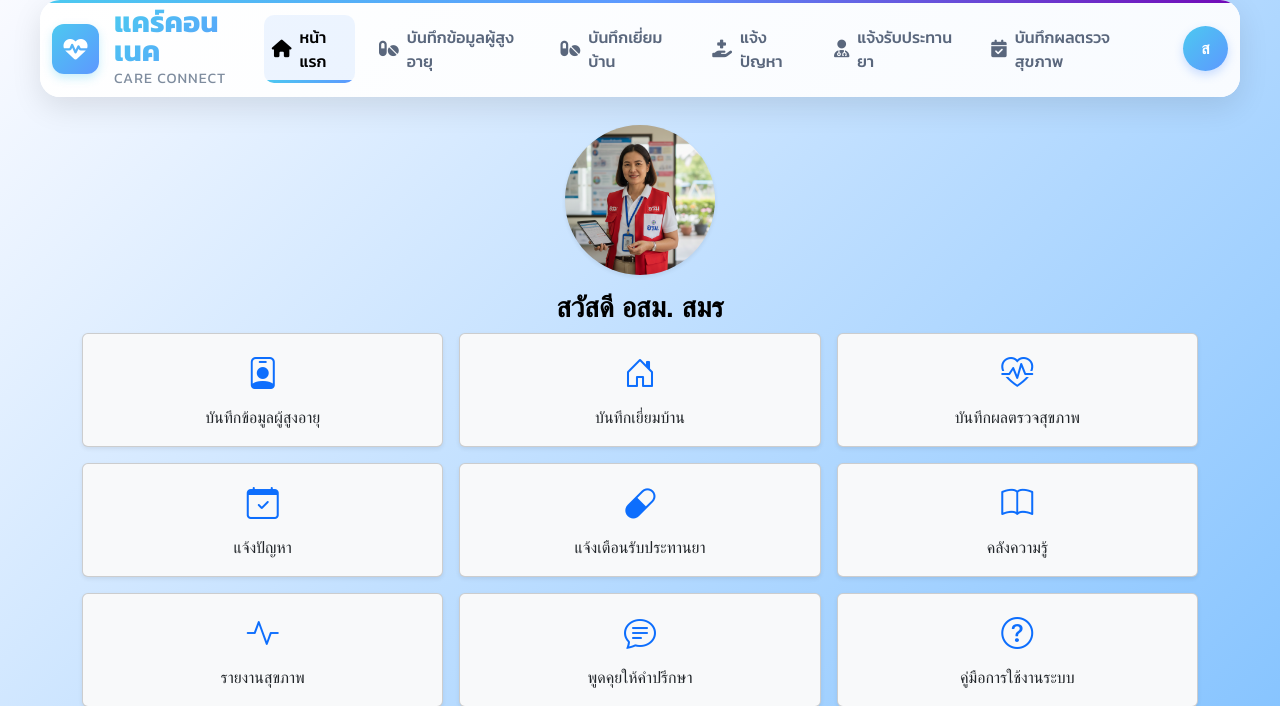
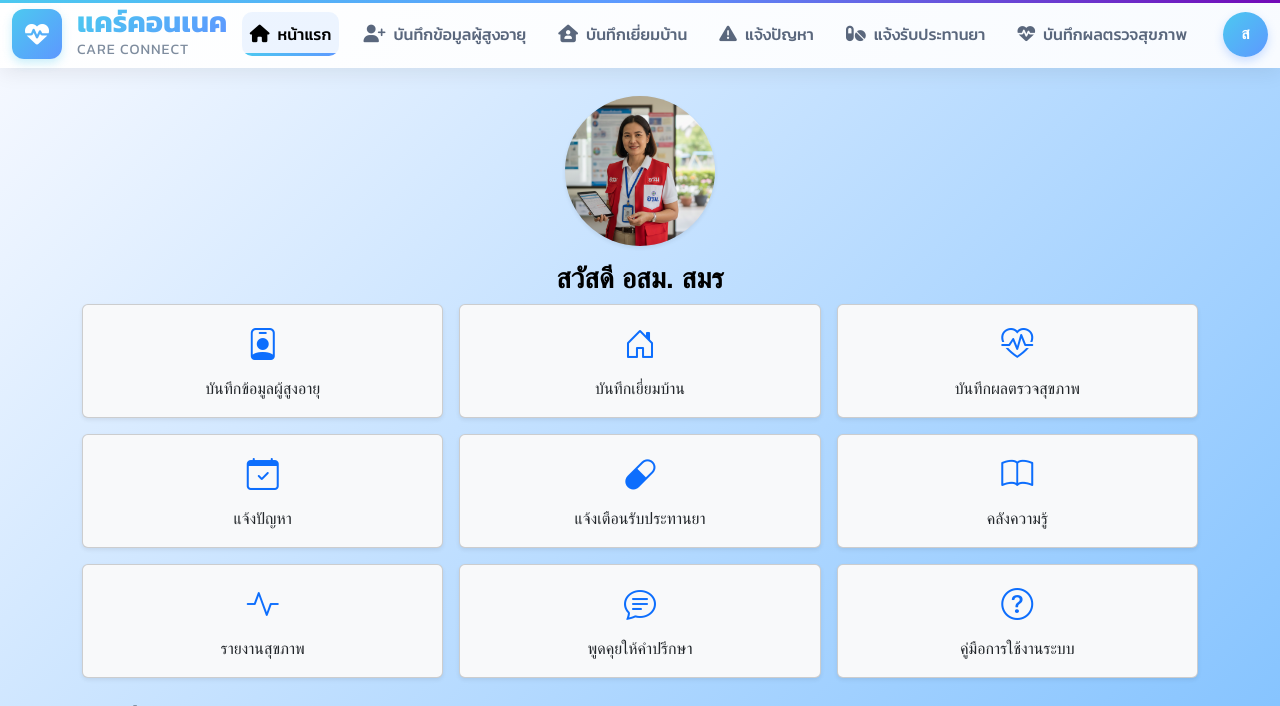
Before and after one commit to sukandapop/care, a PHP site: page /CG/index.php in a window 1280 px wide. Shown: the top 706 px of the page. Run offline with PHP 8.4, Linux system fonts and the light colour scheme.

Commit message:
แก้ navbar

```diff
--- a/CG/navbar.php
+++ b/CG/navbar.php
@@ -36,16 +36,7 @@
             font-family: "Kanit", sans-serif;
             background: linear-gradient(135deg, #f9faffff 0%, #ffffffff 100%);
             min-height: 100vh;
-            padding: 20px;
-        }
-
-        .preview-container {
-            max-width: 1200px;
-            margin: 0 auto;
-            background: white;
-            border-radius: 20px;
-            box-shadow: 0 10px 30px rgba(0, 0, 0, 0.1);
-            overflow: hidden;
+            padding: 0;
         }
 
         /* Modern Navbar Styles */
@@ -55,6 +46,7 @@
             box-shadow: 0 4px 20px rgba(0, 0, 0, 0.08);
             position: relative;
             z-index: 1000;
+            width: 100%;
         }
 
         .navbar-modern::before {
@@ -204,16 +196,6 @@
             position: relative;
         }
 
-        @media (min-width: 992px) {
-            /* สำหรับ Desktop ให้แสดง Dropdown ข้างๆ เมนูหลัก */
-            .user-menu-modern {
-                 /* ให้นำออกจาก ul เพื่อให้วางข้างๆ ul ได้ */
-                 display: flex;
-                 align-items: center;
-                 margin-left: 20px;
-            }
-        }
-
         .user-menu-modern .user-avatar {
             width: 45px;
             height: 45px;
@@ -313,7 +295,6 @@
             .nav-modern {
                 text-align: center;
                 padding-top: 20px;
-                /* ปรับให้เมนูหลักเต็มพื้นที่ด้านบนเมนูผู้ใช้ */
             }
 
             .nav-modern .nav-item {
@@ -321,7 +302,6 @@
             }
 
             .user-menu-wrapper {
-                /* จัดให้ user menu อยู่ด้านล่างสุดและตรงกลางในมุมมองมือถือ */
                 width: 100%;
                 display: flex;
                 justify-content: center;
@@ -338,12 +318,33 @@
             .user-menu-modern {
                 margin-left: 0;
             }
+
+            /* ปรับปรุงการแสดงผลในมือถือ */
+            .navbar-collapse {
+                background: white;
+                border-radius: 0 0 15px 15px;
+                box-shadow: 0 10px 20px rgba(0,0,0,0.1);
+                padding: 10px 0;
+            }
+        }
+
+        /* ปรับปรุง container ให้เต็มหน้าจอ */
+        .container-fluid {
+            padding-left: 20px;
+            padding-right: 20px;
+        }
+
+        /* ปรับปรุงเนื้อหาหน้าเว็บ */
+        .page-content {
+            padding: 20px;
+            max-width: 1200px;
+            margin: 0 auto;
         }
     </style>
 </head>
 
 <body>
-    <div class="preview-container">
+    <!-- Navbar ที่เต็มหน้าจอ -->
     <nav class="navbar navbar-expand-lg navbar-modern">
         <div class="container-fluid">
             <div class="brand-container">
@@ -356,6 +357,7 @@
                 </a>
             </div>
 
+            <!-- เปลี่ยนเป็นใช้ Bootstrap toggler มาตรฐาน -->
             <button class="navbar-toggler navbar-toggler-modern" type="button" data-bs-toggle="collapse" data-bs-target="#modernNavbar" aria-controls="modernNavbar" aria-expanded="false" aria-label="Toggle navigation">
                 <span class="icon-bar"></span>
                 <span class="icon-bar"></span>
@@ -370,28 +372,28 @@
                         </a>
                     </li>
                     <li class="nav-item">
-                            <a class="nav-link" href="take_medicine.php">
-                                <i class="fa-solid fa-pills"></i> บันทึกข้อมูลผู้สูงอายุ
+                        <a class="nav-link" href="record_elderly.php">
+                            <i class="fa-solid fa-user-plus"></i> บันทึกข้อมูลผู้สูงอายุ
+                        </a>
+                    </li>
+                    <li class="nav-item">
+                        <a class="nav-link" href="record_visit.php">
+                            <i class="fa-solid fa-house-user"></i> บันทึกเยี่ยมบ้าน
+                        </a>
+                    </li>
+                    <li class="nav-item">
+                        <a class="nav-link" href="report_problem.php">
+                            <i class="fa-solid fa-exclamation-triangle"></i> แจ้งปัญหา
                         </a>
                     </li>
                     <li class="nav-item">
                         <a class="nav-link" href="take_medicine.php">
-                                <i class="fa-solid fa-pills"></i> บันทึกเยี่ยมบ้าน
+                            <i class="fa-solid fa-pills"></i> แจ้งรับประทานยา
                         </a>
                     </li>
                     <li class="nav-item">
-                            <a class="nav-link" href="appointment.php">
-                                <i class="fa-solid fa-hand-holding-medical"></i> แจ้งปัญหา
-                            </a>
-                        </li>
-                        <li class="nav-item">
-                            <a class="nav-link" href="knowledge_base.php">
-                                <i class="fa-solid fa-user-doctor"></i> แจ้งรับประทานยา
-                            </a>
-                        </li>
-                        <li class="nav-item ">
-                            <a class="nav-link" href="health_report.php">
-                                <i class="fa-solid fa-calendar-check"></i> บันทึกผลตรวจสุขภาพ
+                        <a class="nav-link" href="record_health.php">
+                            <i class="fa-solid fa-heartbeat"></i> บันทึกผลตรวจสุขภาพ
                         </a>
                     </li>
                 </ul>
@@ -424,41 +426,38 @@
         </div>
     </nav>
 
-    </div>
+
 
     <script src="https://cdn.jsdelivr.net/npm/bootstrap@5.3.0/dist/js/bootstrap.bundle.min.js"></script>
     <script>
-    // ฟังก์ชันสำหรับจัดการการเปิดปิดเมนู
+        // ใช้ Bootstrap event แทนการจัดการด้วย JavaScript โดยตรง
         document.addEventListener('DOMContentLoaded', function() {
             const navbarToggler = document.querySelector('.navbar-toggler-modern');
             const navbarCollapse = document.getElementById('modernNavbar');
 
-    // จัดการการคลิกปุ่ม toggler โดยตรง
-    navbarToggler.addEventListener('click', function() {
-        // Bootstrap จะจัดการแสดง/ซ่อนเมนูให้อัตโนมัติ
-        // เราแค่ต้องอัพเดทสถานะของปุ่ม toggler
-        setTimeout(() => {
-            if (navbarCollapse.classList.contains('show')) {
+            // ใช้ Bootstrap event เพื่ออัพเดทสถานะ toggler
+            navbarCollapse.addEventListener('show.bs.collapse', function() {
                 navbarToggler.classList.add('active');
-            } else {
+            });
+
+            navbarCollapse.addEventListener('hide.bs.collapse', function() {
                 navbarToggler.classList.remove('active');
-            }
-        }, 10); // รอสักครู่ให้ Bootstrap อัพเดทคลาสก่อน
             });
 
             // ปิดเมนูเมื่อคลิกลิงก์ (สำหรับมือถือ)
             document.querySelectorAll('.nav-link, .dropdown-item').forEach(link => {
                 link.addEventListener('click', function() {
-            // ตรวจสอบเฉพาะเมื่ออยู่บนหน้าจอขนาดเล็ก
-            if (window.innerWidth < 992) {
-                // ปิดเมนูโดยใช้ Bootstrap Collapse API
-                const bsCollapse = bootstrap.Collapse.getInstance(navbarCollapse) || new bootstrap.Collapse(navbarCollapse, {toggle: false});
+                    // ตรวจสอบเฉพาะเมื่ออยู่บนหน้าจอขนาดเล็กและเมนูเปิดอยู่
+                    if (window.innerWidth < 992 && navbarCollapse.classList.contains('show')) {
+                        // ใช้ Bootstrap Collapse API เพื่อปิดเมนู
+                        const bsCollapse = bootstrap.Collapse.getInstance(navbarCollapse);
+                        if (bsCollapse) {
                             bsCollapse.hide();
-                navbarToggler.classList.remove('active');
+                        }
                     }
 
-            // อัพเดทสถานะ active สำหรับ nav-link เท่านั้น
-            if (this.classList.contains('nav-link') && !this.classList.contains('appointment-btn-modern')) {
+                    // อัพเดทสถานะ active สำหรับ nav-link
+                    if (this.classList.contains('nav-link') && !this.parentElement.classList.contains('appointment-btn-modern')) {
                         document.querySelectorAll('.nav-link').forEach(item => {
                             item.classList.remove('active');
                         });
@@ -466,19 +465,8 @@ document.addEventListener('DOMContentLoaded', function() {
                     }
                 });
             });
+        });
 
-    // ฟังก์ชันสำหรับตรวจสอบและอัพเดทสถานะเริ่มต้น
-    function updateTogglerState() {
-        if (navbarCollapse.classList.contains('show')) {
-            navbarToggler.classList.add('active');
-        } else {
-            navbarToggler.classList.remove('active');
-        }
-    }
-
-    // ตรวจสอบสถานะเริ่มต้น
-    updateTogglerState();
-});
         // เพิ่มเอฟเฟกต์เมื่อสกอร์ลง
         window.addEventListener('scroll', function() {
             const navbar = document.querySelector('.navbar-modern');
```
Lines whose indentation alone changed are shown as unchanged.
